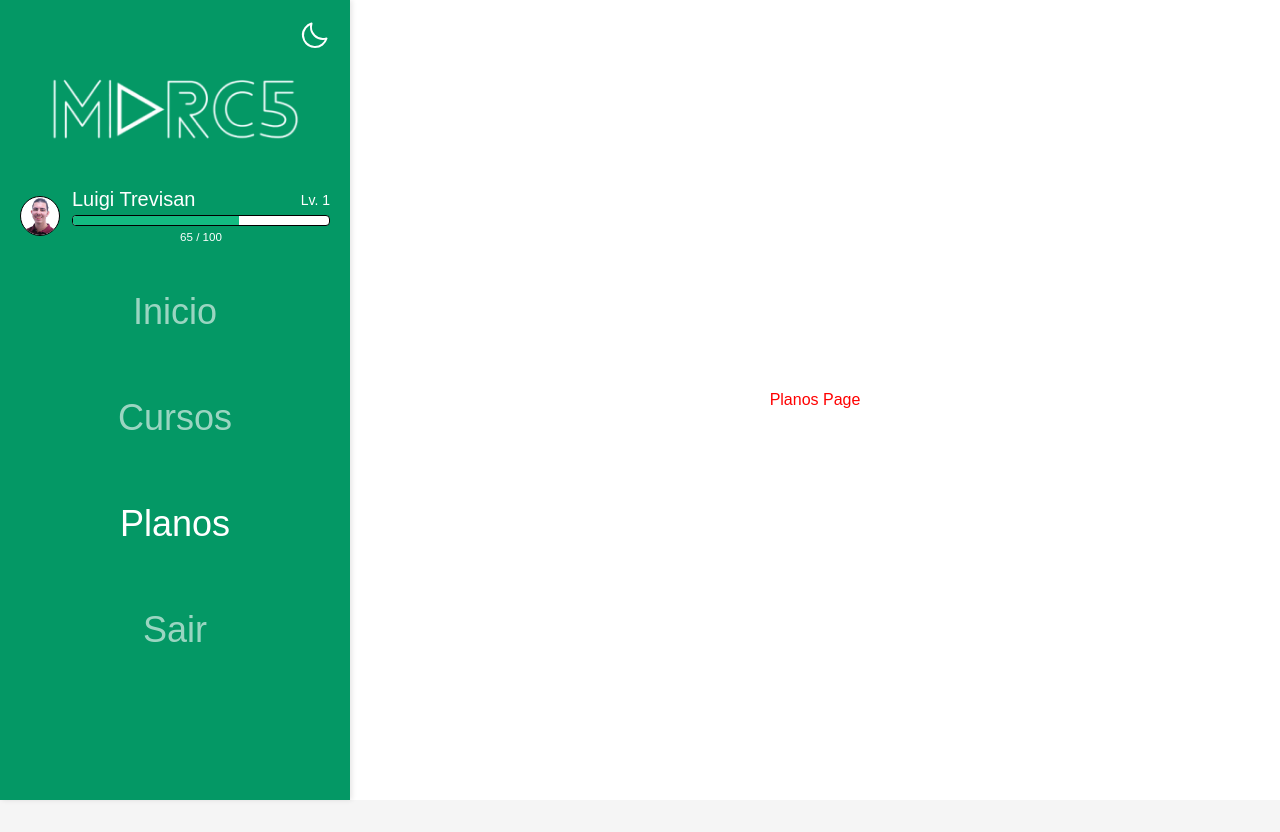
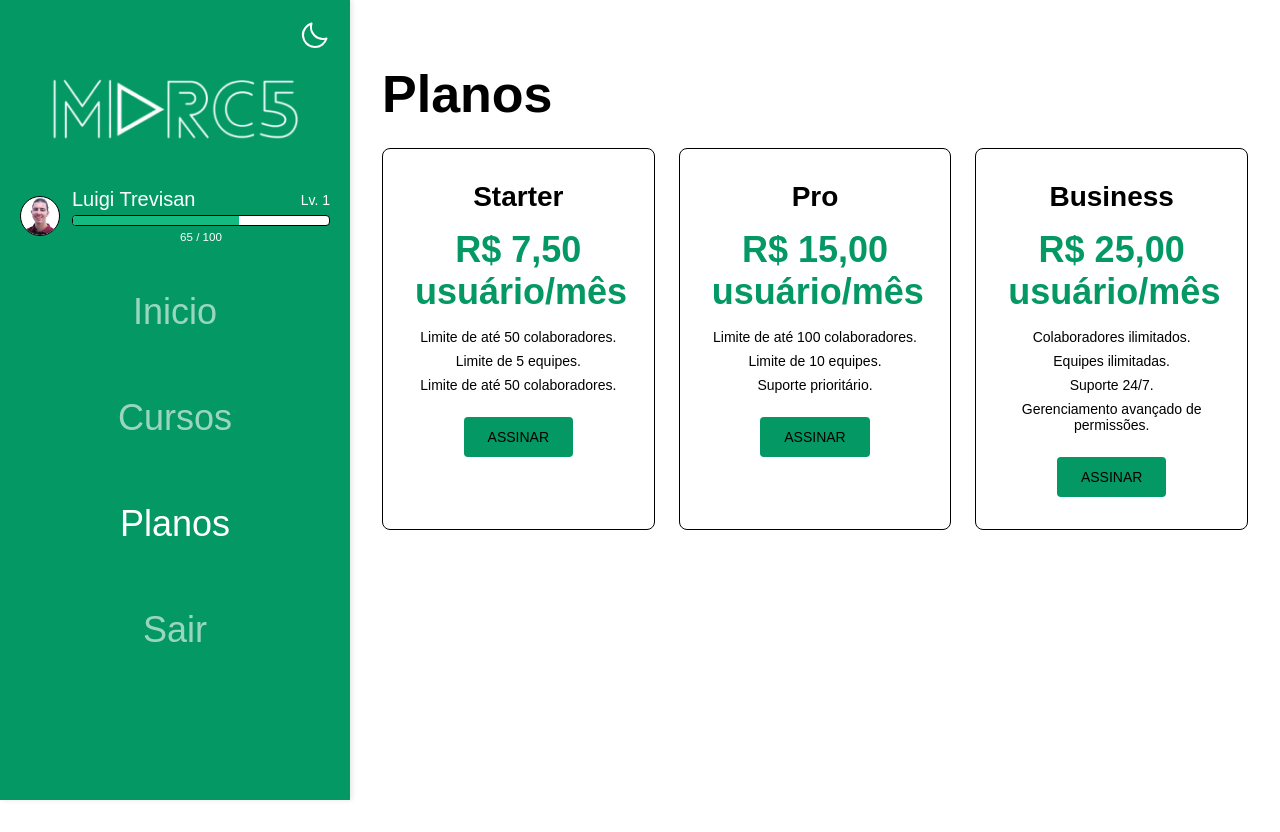
Before and after one commit to Rodrigosiq03/marc5-service, a React (Vite) app in the folder web/: page /planos in a window 1280 px wide. Before the commit the page ends 800 px from the top, so only its background shows below. Built offline with nearby package versions, Linux system fonts and the light colour scheme; a web font is replaced by a local one.

Commit message:
feat: add initial plans screen

```diff
--- a/web/src/App.tsx
+++ b/web/src/App.tsx
@@ -10,6 +10,7 @@ import { AppContainer, MainContent, SidebarContainer } from './styles';
 import { PageSelector } from './components/PageSelector';
 import { LoginPage } from './components/Login';
 import CoursesScreen from './components/Courses';
+import PlansScreen from './components/Plans';
 import HomeScreen from './components/Home';
 import { useEffect, useState } from 'react';
 
@@ -48,7 +49,7 @@ function App() {
             <Route path="/" element={<Navigate to="/inicio" />} />
             <Route path="/inicio" element={<HomeScreen />} />
             <Route path="/cursos" element={<CoursesScreen />} />
-            <Route path="/planos" element={<PageSelector page="Planos" />} />
+            <Route path="/planos" element={<PlansScreen />} />
             <Route path="/login" element={<LoginPage toggleTheme={toggleTheme} onClick={() => {}} />} />
           </Routes>
         </MainContent>
--- /dev/null
+++ b/web/src/components/PlanCard/index.tsx
@@ -0,0 +1,31 @@
+import React from 'react';
+import {
+  CardContainer,
+  PriceTag,
+  PlanTitle,
+  PlanDescription,
+  SubscribeButton,
+} from './styles';
+
+interface PlanCardProps {
+  title: string;
+  price: string;
+  description: string[];
+}
+
+const PlanCard: React.FC<PlanCardProps> = ({ title, price, description }) => {
+  return (
+    <CardContainer>
+      <PlanTitle>{title}</PlanTitle>
+      <PriceTag>{price}</PriceTag>
+      <PlanDescription>
+        {description.map((item, index) => (
+          <li key={index}>{item}</li>
+        ))}
+      </PlanDescription>
+      <SubscribeButton>ASSINAR</SubscribeButton>
+    </CardContainer>
+  );
+};
+
+export default PlanCard;
--- /dev/null
+++ b/web/src/components/PlanCard/styles.ts
@@ -0,0 +1,59 @@
+import styled from 'styled-components';
+
+export const CardContainer = styled.div`
+  position: relative;
+  border-radius: 0.5rem;
+  overflow: hidden;
+  background-color: ${({ theme }) => theme.colors.background};
+  transition: transform 0.3s ease-in-out;
+  border: 1px solid ${({ theme }) => theme.colors.primary};
+  padding: 2rem;
+  text-align: center;
+
+  &:hover {
+    transform: scale(1.05);
+    border: 1px solid ${({ theme }) => theme.colors.green_500};
+    box-shadow: 0 0 10px rgba(0, 0, 0, 0.1);
+  }
+`;
+
+export const PriceTag = styled.div`
+  font-size: ${({ theme }) => theme.fontsSizes.desktop.h3};
+  color: ${({ theme }) => theme.colors.green_500};
+  margin: 1rem 0;
+  font-weight: bold;
+`;
+
+export const PlanTitle = styled.h3`
+  font-size: ${({ theme }) => theme.fontsSizes.desktop.h4};
+  color: ${({ theme }) => theme.colors.primary};
+  margin-bottom: 1rem;
+  font-weight: bold;
+`;
+
+export const PlanDescription = styled.ul`
+  font-size: ${({ theme }) => theme.fontsSizes.desktop.p};
+  color: ${({ theme }) => theme.colors.primary};
+  margin-bottom: 1.5rem;
+  list-style-type: none;
+  padding: 0;
+
+  li {
+    margin-bottom: 0.5rem;
+  }
+`;
+
+export const SubscribeButton = styled.button`
+  background-color: ${({ theme }) => theme.colors.green_500};
+  color: ${({ theme }) => theme.colors.white};
+  border: none;
+  border-radius: 0.25rem;
+  padding: 0.75rem 1.5rem;
+  cursor: pointer;
+  font-size: ${({ theme }) => theme.fontsSizes.desktop.p};
+  transition: background-color 0.3s ease-in-out;
+
+  &:hover {
+    background-color: ${({ theme }) => theme.colors.green_700};
+  }
+`;
--- /dev/null
+++ b/web/src/components/Plans/index.tsx
@@ -0,0 +1,58 @@
+import React, { useContext } from 'react';
+import { ThemeContext } from 'styled-components';
+import PlanCard from '../PlanCard';
+import { PlansContainer, SectionTitle, PlanGrid } from './styles';
+
+interface PlanType {
+  title: string;
+  price: string;
+  description: string[];
+}
+
+const PlansScreen: React.FC = () => {
+  useContext(ThemeContext);
+
+  const plans: PlanType[] = [
+    {
+      title: 'Starter',
+      price: 'R$ 7,50 usuário/mês',
+      description: [
+        'Limite de até 50 colaboradores.',
+        'Limite de 5 equipes.',
+        'Limite de até 50 colaboradores.'
+      ],
+    },
+    {
+      title: 'Pro',
+      price: 'R$ 15,00 usuário/mês',
+      description: [
+        'Limite de até 100 colaboradores.',
+        'Limite de 10 equipes.',
+        'Suporte prioritário.',
+      ],
+    },
+    {
+      title: 'Business',
+      price: 'R$ 25,00 usuário/mês',
+      description: [
+        'Colaboradores ilimitados.',
+        'Equipes ilimitadas.',
+        'Suporte 24/7.',
+        'Gerenciamento avançado de permissões.',
+      ],
+    },
+  ];
+
+  return (
+    <PlansContainer>
+      <SectionTitle>Planos</SectionTitle>
+      <PlanGrid>
+        {plans.map((plan, index) => (
+          <PlanCard key={`plan-${index}`} {...plan} />
+        ))}
+      </PlanGrid>
+    </PlansContainer>
+  );
+};
+
+export default PlansScreen;
--- /dev/null
+++ b/web/src/components/Plans/styles.ts
@@ -0,0 +1,33 @@
+import styled from 'styled-components';
+
+export const PlansContainer = styled.div`
+  padding: 2rem;
+  background-color: ${({ theme }) => theme.colors.background};
+  margin-top: 2rem;
+  min-height: 100vh;
+
+  @media (max-width: 1024px) {
+    margin-left: 0;
+  }
+`;
+
+export const SectionTitle = styled.h2`
+  font-size: ${({ theme }) => theme.fontsSizes.desktop.h2};
+  color: ${({ theme }) => theme.colors.primary};
+  margin-bottom: 1.5rem;
+  font-weight: bold;
+`;
+
+export const PlanGrid = styled.div`
+  display: grid;
+  grid-template-columns: repeat(1, 1fr);
+  gap: 1.5rem;
+
+  @media (min-width: 768px) {
+    grid-template-columns: repeat(2, 1fr);
+  }
+
+  @media (min-width: 1024px) {
+    grid-template-columns: repeat(3, 1fr);
+  }
+`;
```
